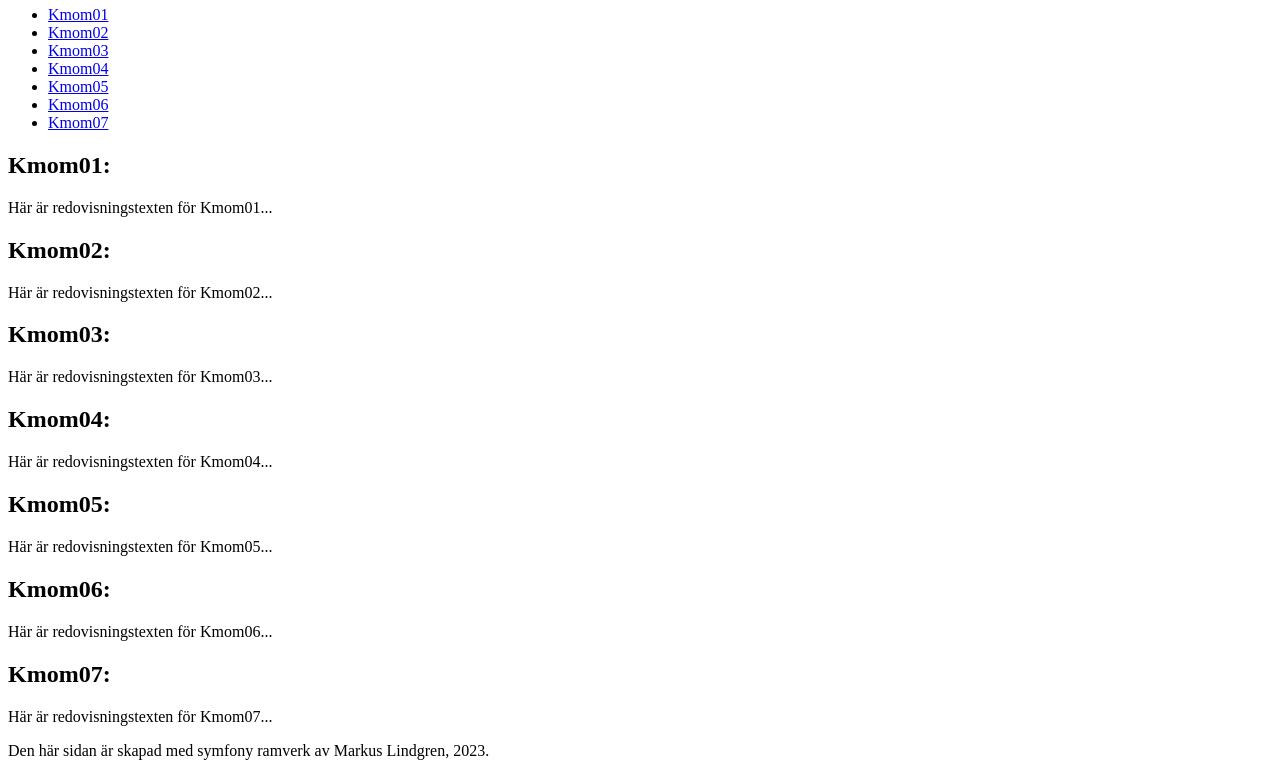
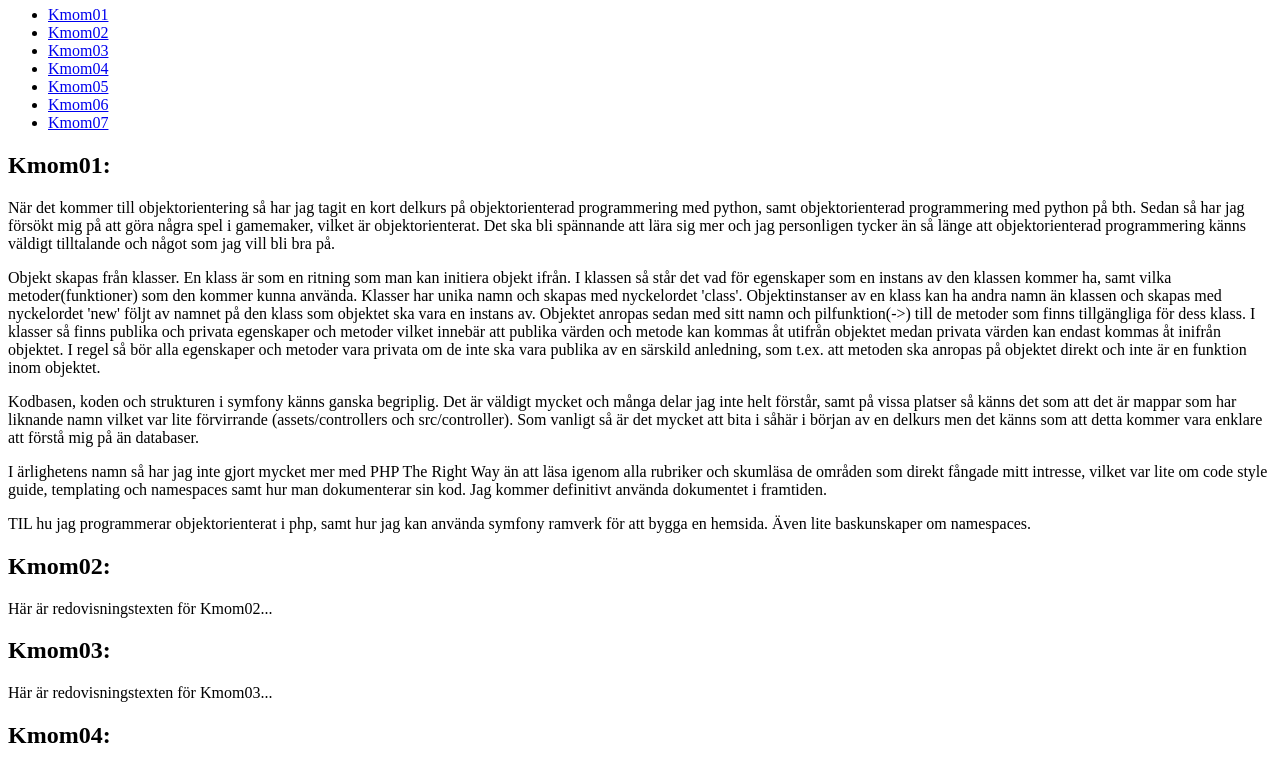
Before and after one commit to showgun666/MVC, a Symfony app: template templates/report.html.twig in a window 1280 px wide. Shown: the part 206-976 px from the top of the page. Run offline with Twig, Linux system fonts and the light colour scheme; the template is opened without the code that fills it, so the values that code supplies are empty; some libraries are stand-ins or nearby versions.

Commit message:
added text for kmom01

```diff
--- a/templates/report.html.twig
+++ b/templates/report.html.twig
@@ -19,7 +19,11 @@
 
     <div id="kmom01">
         <h2>Kmom01:</h2>
-        <p>Här är redovisningstexten för Kmom01...</p>
+        <p>När det kommer till objektorientering så har jag tagit en kort delkurs på objektorienterad programmering med python, samt objektorienterad programmering med python på bth. Sedan så har jag försökt mig på att göra några spel i gamemaker, vilket är objektorienterat. Det ska bli spännande att lära sig mer och jag personligen tycker än så länge att objektorienterad programmering känns väldigt tilltalande och något som jag vill bli bra på.</p>
+        <p>Objekt skapas från klasser. En klass är som en ritning som man kan initiera objekt ifrån. I klassen så står det vad för egenskaper som en instans av den klassen kommer ha, samt vilka metoder(funktioner) som den kommer kunna använda. Klasser har unika namn och skapas med nyckelordet 'class'. Objektinstanser av en klass kan ha andra namn än klassen och skapas med nyckelordet 'new' följt av namnet på den klass som objektet ska vara en instans av. Objektet anropas sedan med sitt namn och pilfunktion(->) till de metoder som finns tillgängliga för dess klass. I klasser så finns publika och privata egenskaper och metoder vilket innebär att publika värden och metode kan kommas åt utifrån objektet medan privata värden kan endast kommas åt inifrån objektet. I regel så bör alla egenskaper och metoder vara privata om de inte ska vara publika av en särskild anledning, som t.ex. att metoden ska anropas på objektet direkt och inte är en funktion inom objektet.</p>
+        <p>Kodbasen, koden och strukturen i symfony känns ganska begriplig. Det är väldigt mycket och många delar jag inte helt förstår, samt på vissa platser så känns det som att det är mappar som har liknande namn vilket var lite förvirrande (assets/controllers och src/controller). Som vanligt så är det mycket att bita i såhär i början av en delkurs men det känns som att detta kommer vara enklare att förstå mig på än databaser.</p>
+        <p>I ärlighetens namn så har jag inte gjort mycket mer med PHP The Right Way än att läsa igenom alla rubriker och skumläsa de områden som direkt fångade mitt intresse, vilket var lite om code style guide, templating och namespaces samt hur man dokumenterar sin kod. Jag kommer definitivt använda dokumentet i framtiden.</p>
+        <p>TIL hu jag programmerar objektorienterat i php, samt hur jag kan använda symfony ramverk för att bygga en hemsida. Även lite baskunskaper om namespaces.</p>
     </div>
 
     <div id="kmom02">
```
